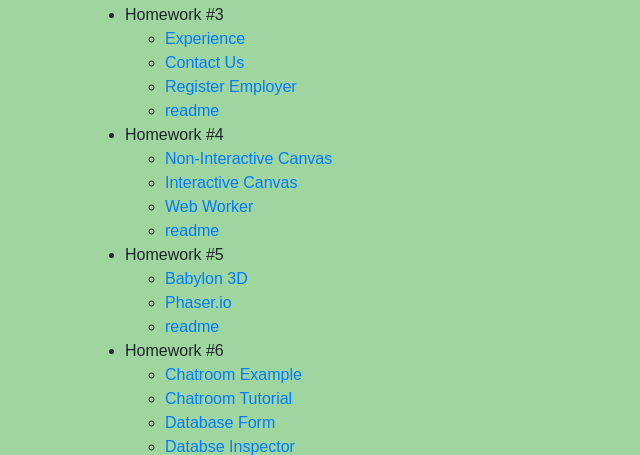
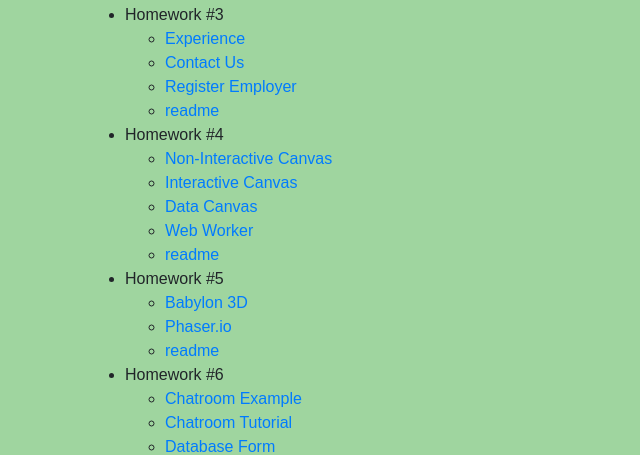
Before and after one commit to davidrich27/web-dev, a PHP site: page /homework.php in a window 1280 px wide. Shown: the part 388-843 px from the top of the page, without its empty margins (0-640 px from the left). Run offline with PHP 8.4, Linux system fonts and the light colour scheme; some libraries are stand-ins or nearby versions.

Commit message:
Homework #6

```diff
--- a/homework.php
+++ b/homework.php
@@ -36,6 +36,7 @@
             <ul>
                 <li><a href="uninteractive_canvas.php">Non-Interactive Canvas</a></li>
                 <li><a href="interactive_canvas.php">Interactive Canvas</a></li>
+                <li><a href="data_canvas.php">Data Canvas</a></li>
                 <li><a href="web_worker.php">Web Worker</a></li>
                 <li><a href="assignments/hw_04.odt">readme</a></li>
             </ul>
```
